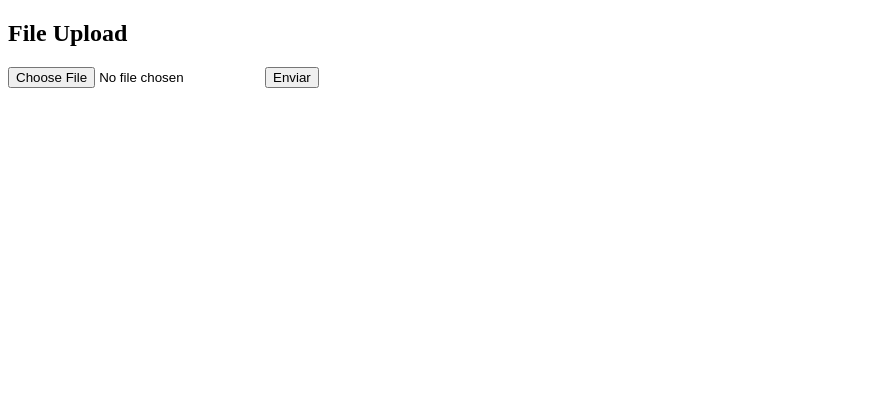
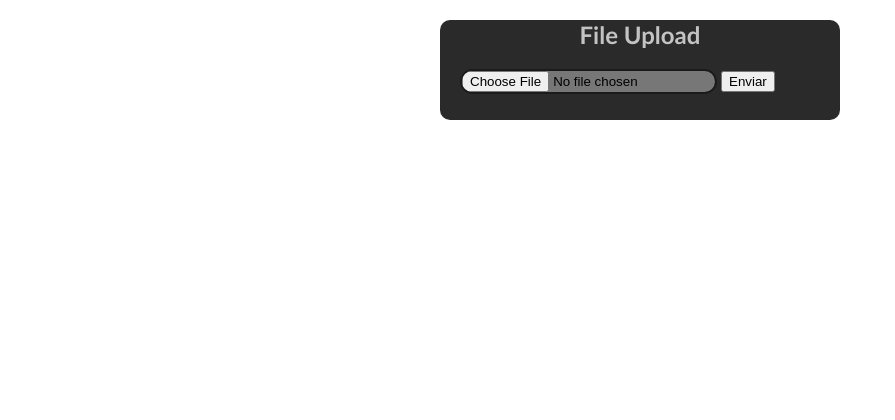
Before and after one commit to tvlas/text-analyzer, a Django app: page /upload/loadfile/ in a window 1280 px wide. Shown: the top 420 px of the page, without its empty margins (0-895 px from the left). Run offline with Django 4.2, Linux system fonts and the light colour scheme.

Commit message:
some css implemantaions

```diff
--- /dev/null
+++ b/static/styles.css
@@ -0,0 +1,22 @@
+input[type="file"] {
+    margin-left: 5%;
+    border: 2px solid rgb(27, 27, 27);
+    border-radius: 40px;
+    background-color: rgb(119, 119, 119);
+}
+
+.container {
+    background-color: rgb(42, 42, 42);
+    border-radius: 10px;
+    width: 400px;
+    height: 100px;
+    margin-left: auto;
+    margin-right: auto;
+}
+
+.title {
+    text-align: center;
+    color: rgb(195, 195, 195);
+    font-family: 'Gill Sans', 'Gill Sans MT', Calibri, 'Trebuchet MS', sans-serif;
+
+}
--- a/upload/templates/upload/base.html
+++ b/upload/templates/upload/base.html
@@ -6,6 +6,7 @@
     <meta charset="UTF-8">
     <meta name="viewport" content="width=device-width, initial-scale=1.0">
     <title>Leitor de arquivos de texto</title>
+    <link rel="stylesheet" href="{% static '/styles.css' %}">
 
 </head>
 <body>
--- a/upload/templates/upload/upload.html
+++ b/upload/templates/upload/upload.html
@@ -2,10 +2,13 @@
 
 
 {% block content %}
-    <h2>File Upload</h2>
+    <div class = "container">
+    <h2 class = "title">File Upload</h2>
+
     <form action="" method="post" enctype="multipart/form-data">
         {% csrf_token %}
         <input type="file" name="document">
         <button type ="submit"> Enviar</button>
     </form>
+</div>
 {% endblock %}
```
